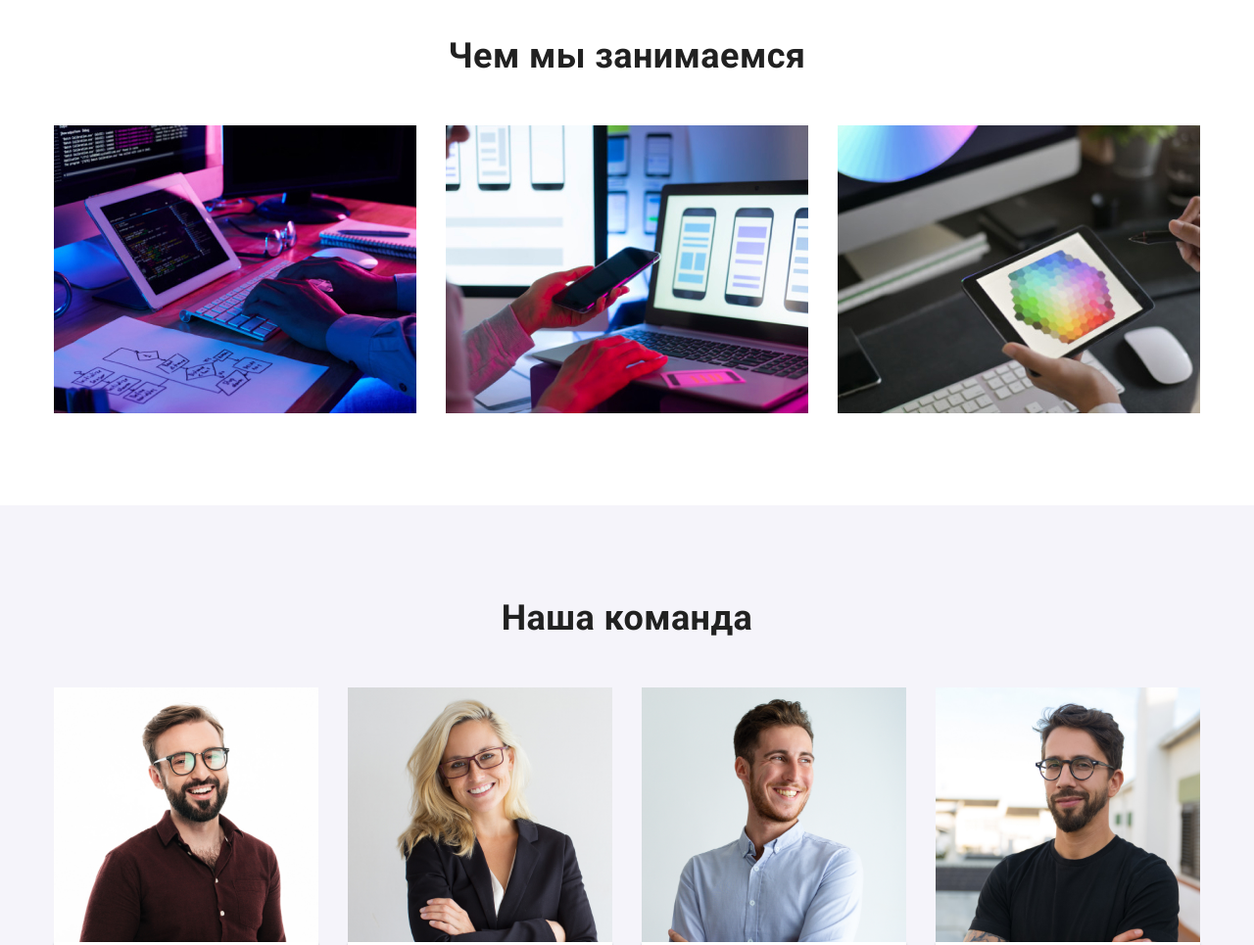
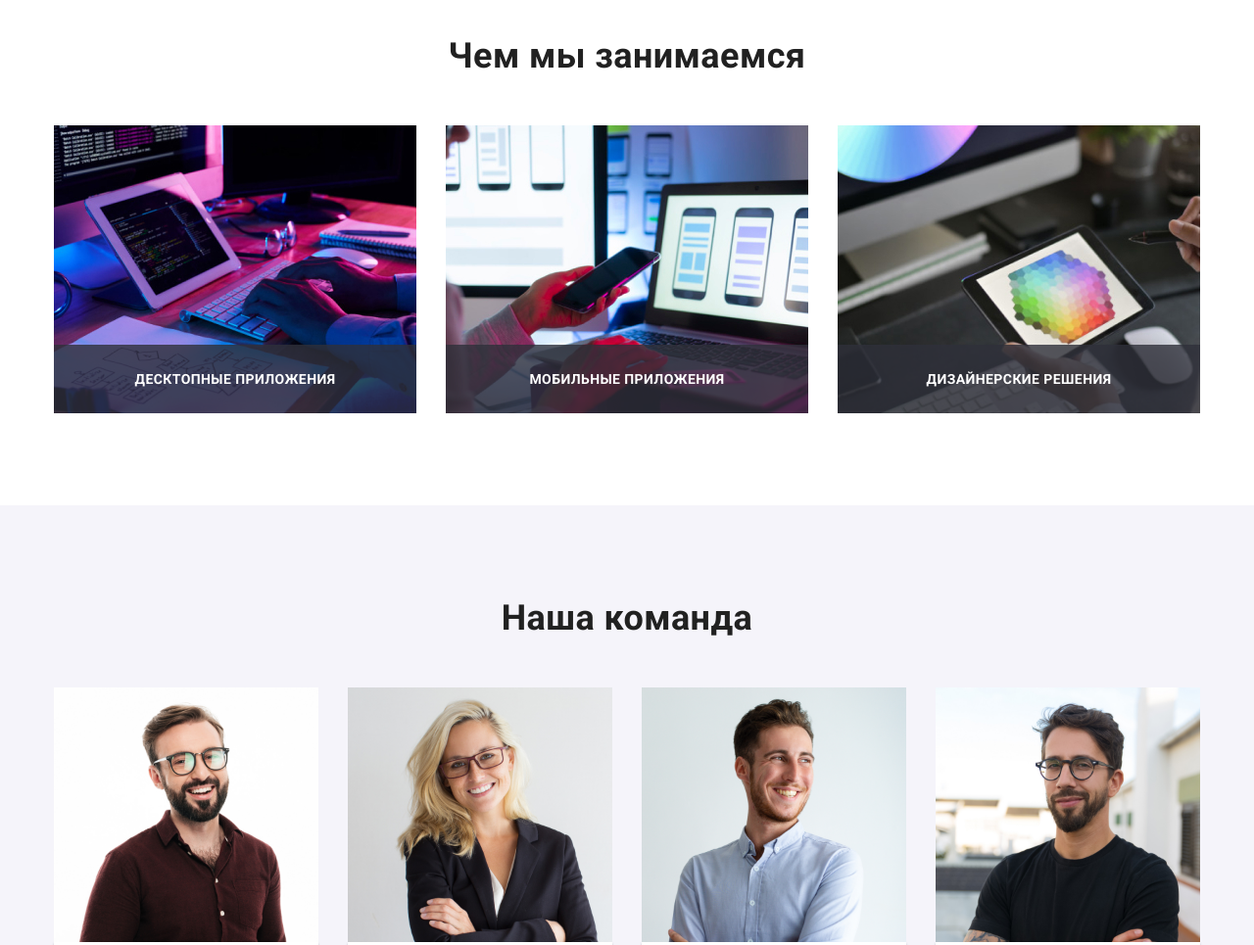
Before and after one commit to capricornus44/goit-markup-hw-05, a plain HTML site: page index.html in a window 1280 px wide. Shown: the part 1080-2045 px from the top of the page at 98% size. Drawn offline with Linux system fonts and the light colour scheme.

Commit message:
Add text positioned over the image.

```diff
--- a/css/style.css
+++ b/css/style.css
@@ -356,6 +356,30 @@ img {
   margin-right: 30px;
 }
 
+.item {
+  position: relative;
+}
+
+.product-description {
+  display: block;
+  position: absolute;
+  margin: 0;
+  bottom: 0;
+  left: 0;
+  width: 100%;
+  height: 70px;
+  padding-top: 27px;
+  padding-bottom: 27px;
+
+  font-weight: 700;
+  line-height: 1.143;
+  text-align: center;
+  text-transform: uppercase;
+
+  color: var(--primary-white-color);
+  background-color: rgba(47, 48, 58, 0.8);
+}
+
 /* STUDIA - Team */
 .team {
   padding-top: 94px;
--- a/index.html
+++ b/index.html
@@ -139,6 +139,7 @@
                 height="294"
                 alt="Десктопные приложения"
               />
+              <p class="product-description">Десктопные приложения</p>
             </li>
             <li class="item">
               <img
@@ -147,6 +148,7 @@
                 height="294"
                 alt="Мобильные приложения"
               />
+              <p class="product-description">Мобильные приложения</p>
             </li>
             <li class="item">
               <img
@@ -155,6 +157,7 @@
                 height="294"
                 alt="Дизайнерские решения"
               />
+              <p class="product-description">Дизайнерские решения</p>
             </li>
           </ul>
         </div>
```
